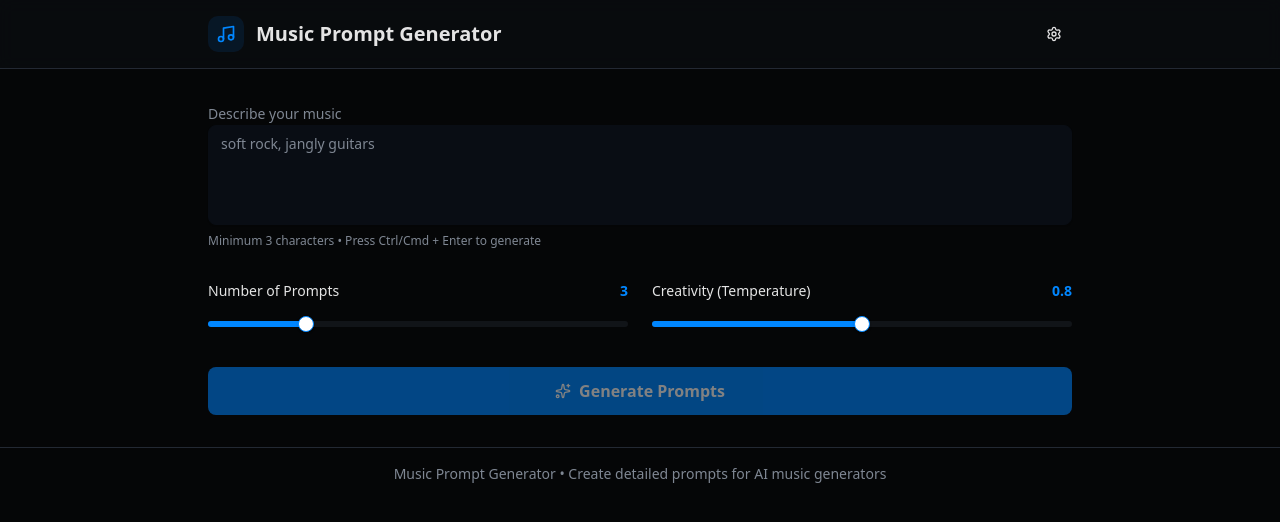
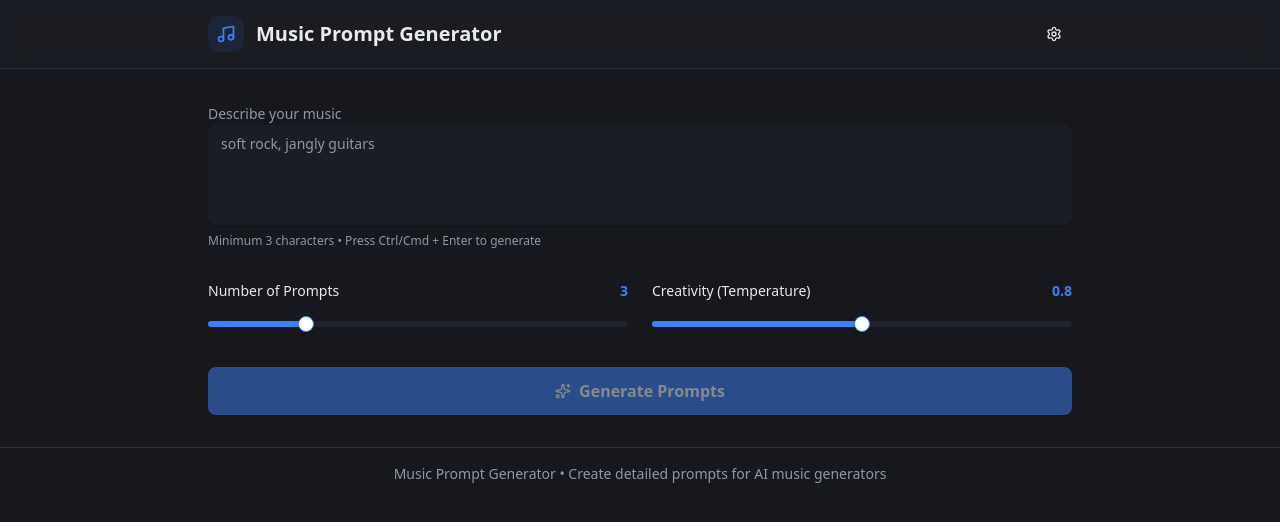
Before and after one commit to rodrigocaetanooficial/AIMusicPromptGenerator, a Next.js app: page / in a window 1280 px wide. Shown: the top 522 px of the page. Built offline with nearby package versions, Linux system fonts and the light colour scheme.

Commit message:
fix: use hex colors for dark theme (Tailwind miscompiles oklch)

```diff
--- a/src/app/globals.css
+++ b/src/app/globals.css
@@ -79,37 +79,37 @@
 }
 
 .dark {
-  --background: oklch(0.12 0.005 260);
-  --foreground: oklch(0.92 0 0);
-  --card: oklch(0.17 0.01 260);
-  --card-foreground: oklch(0.92 0 0);
-  --popover: oklch(0.18 0.01 260);
-  --popover-foreground: oklch(0.92 0 0);
-  --primary: oklch(0.62 0.22 250);
-  --primary-foreground: oklch(0.99 0 0);
-  --secondary: oklch(0.24 0.015 260);
-  --secondary-foreground: oklch(0.92 0 0);
-  --muted: oklch(0.19 0.01 260);
-  --muted-foreground: oklch(0.62 0.02 260);
-  --accent: oklch(0.24 0.08 160);
-  --accent-foreground: oklch(0.95 0.02 160);
-  --destructive: oklch(0.6 0.22 25);
-  --border: oklch(0.28 0.02 260);
-  --input: oklch(0.16 0.015 260);
-  --ring: oklch(0.62 0.22 250);
-  --chart-1: oklch(0.55 0.2 250);
-  --chart-2: oklch(0.65 0.15 160);
-  --chart-3: oklch(0.7 0.12 80);
-  --chart-4: oklch(0.58 0.2 300);
-  --chart-5: oklch(0.6 0.18 20);
-  --sidebar: oklch(0.14 0.005 260);
-  --sidebar-foreground: oklch(0.92 0 0);
-  --sidebar-primary: oklch(0.62 0.22 250);
-  --sidebar-primary-foreground: oklch(0.99 0 0);
-  --sidebar-accent: oklch(0.22 0.015 260);
-  --sidebar-accent-foreground: oklch(0.92 0 0);
-  --sidebar-border: oklch(0.28 0.02 260);
-  --sidebar-ring: oklch(0.5 0 0);
+  --background: #16181d;
+  --foreground: #e8eaed;
+  --card: #1e2128;
+  --card-foreground: #e8eaed;
+  --popover: #242730;
+  --popover-foreground: #e8eaed;
+  --primary: #3b82f6;
+  --primary-foreground: #f8fafc;
+  --secondary: #2a2e38;
+  --secondary-foreground: #e8eaed;
+  --muted: #20232a;
+  --muted-foreground: #9098a5;
+  --accent: #1a3d2e;
+  --accent-foreground: #d4f0e0;
+  --destructive: #ef4444;
+  --border: #2e3340;
+  --input: #1a1d24;
+  --ring: #3b82f6;
+  --chart-1: #3b82f6;
+  --chart-2: #22c55e;
+  --chart-3: #eab308;
+  --chart-4: #a855f7;
+  --chart-5: #f43f5e;
+  --sidebar: #16181d;
+  --sidebar-foreground: #e8eaed;
+  --sidebar-primary: #3b82f6;
+  --sidebar-primary-foreground: #f8fafc;
+  --sidebar-accent: #2a2e38;
+  --sidebar-accent-foreground: #e8eaed;
+  --sidebar-border: #2e3340;
+  --sidebar-ring: #64748b;
 }
 
 @layer base {
@@ -121,29 +121,9 @@
   }
 }
 
-/* Custom scrollbar for dark theme */
-::-webkit-scrollbar {
-  width: 8px;
-  height: 8px;
-}
-
-::-webkit-scrollbar-track {
-  background: transparent;
-}
-
-::-webkit-scrollbar-thumb {
-  background: oklch(0.75 0 0);
-  border-radius: 4px;
-}
-
-::-webkit-scrollbar-thumb:hover {
-  background: oklch(0.65 0 0);
-}
-
-.dark ::-webkit-scrollbar-thumb {
-  background: oklch(0.35 0 0);
-}
-
-.dark ::-webkit-scrollbar-thumb:hover {
-  background: oklch(0.45 0 0);
-}
+::-webkit-scrollbar { width: 8px; height: 8px; }
+::-webkit-scrollbar-track { background: transparent; }
+::-webkit-scrollbar-thumb { background: oklch(0.75 0 0); border-radius: 4px; }
+::-webkit-scrollbar-thumb:hover { background: oklch(0.65 0 0); }
+.dark ::-webkit-scrollbar-thumb { background: #3a3f4a; }
+.dark ::-webkit-scrollbar-thumb:hover { background: #4a505c; }
```
